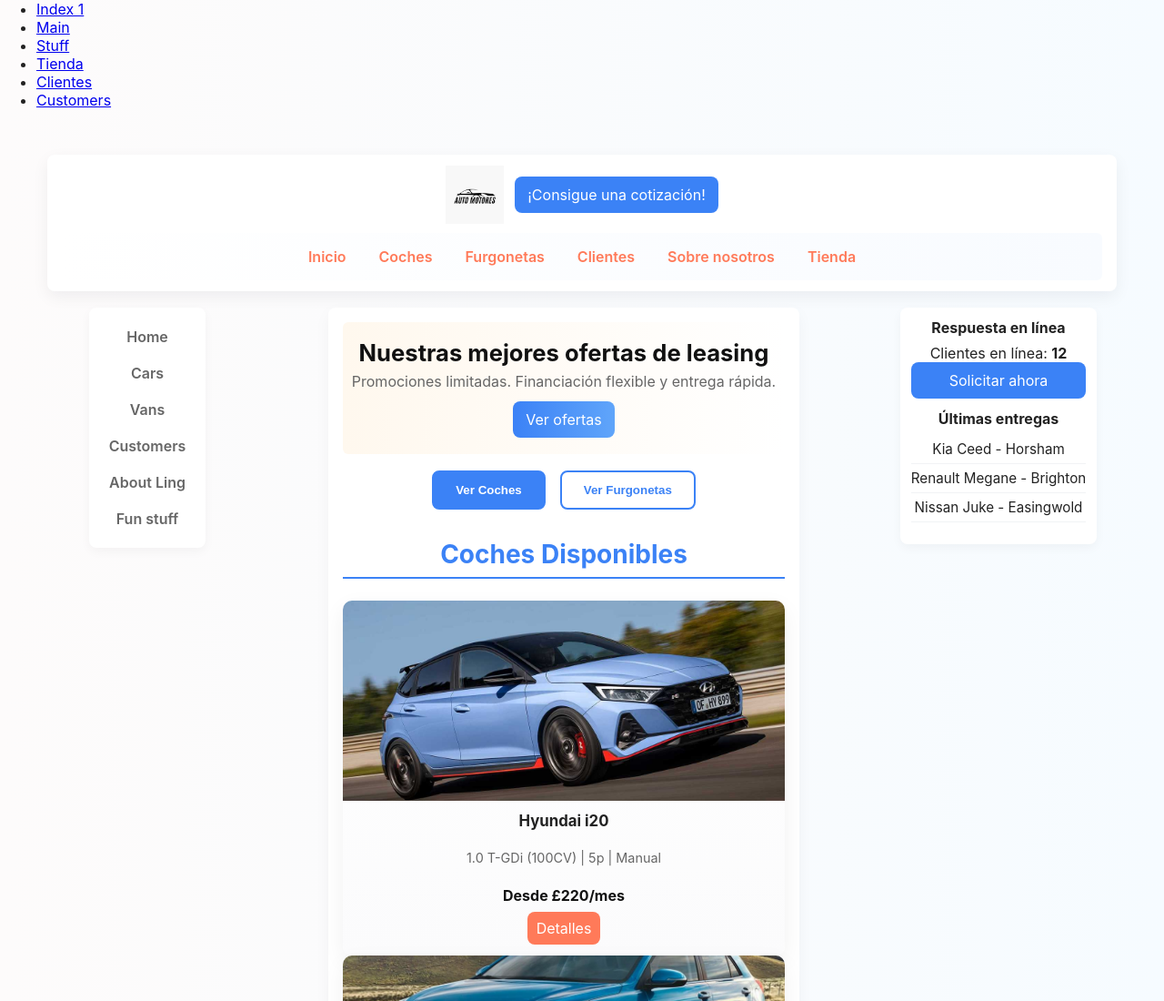
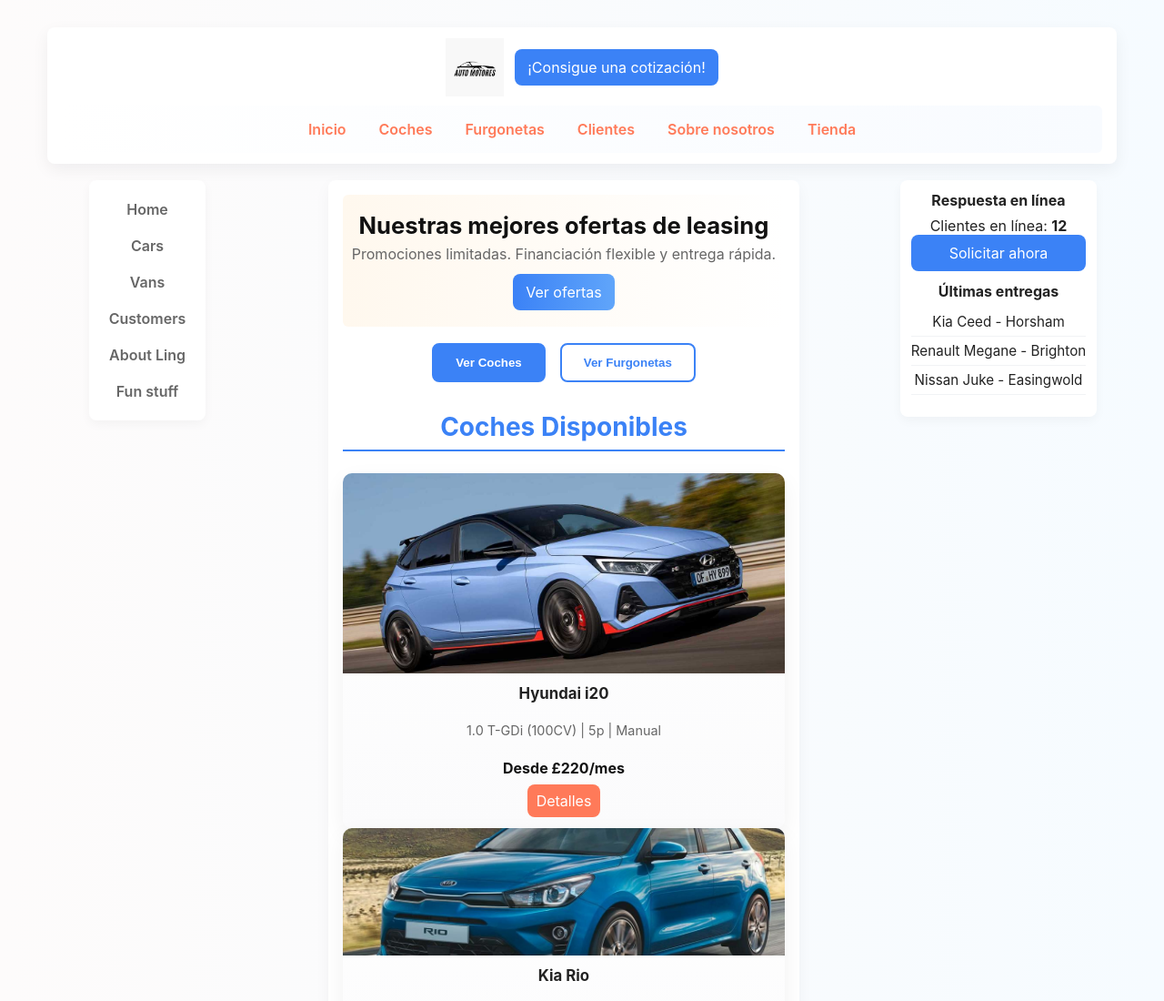
Before and after one commit to Deivid7717/Taller-Repositorio, a plain HTML site: page index.html in a window 1280 px wide. Shown: the top 1100 px of the page at 91% size. Drawn offline with Linux system fonts and the light colour scheme.

```diff
--- a/index.html
+++ b/index.html
@@ -6,16 +6,6 @@
     <link rel="stylesheet" href="estilos/estilos.css">
 </head>
 <body>
-    <nav>
-  <ul>
-    <li><a href="index1.html">Index 1</a></li>
-    <li><a href="main.html">Main</a></li>
-    <li><a href="stuff.html">Stuff</a></li>
-    <li><a href="tienda.html">Tienda</a></li>
-    <li><a href="clientes.html">Clientes</a></li>
-    <li><a href="customers.html">Customers</a></li>
-  </ul>
-</nav>
     <div class="site-wrapper">
         <!-- Header -->
         <header class="site-header">
```
